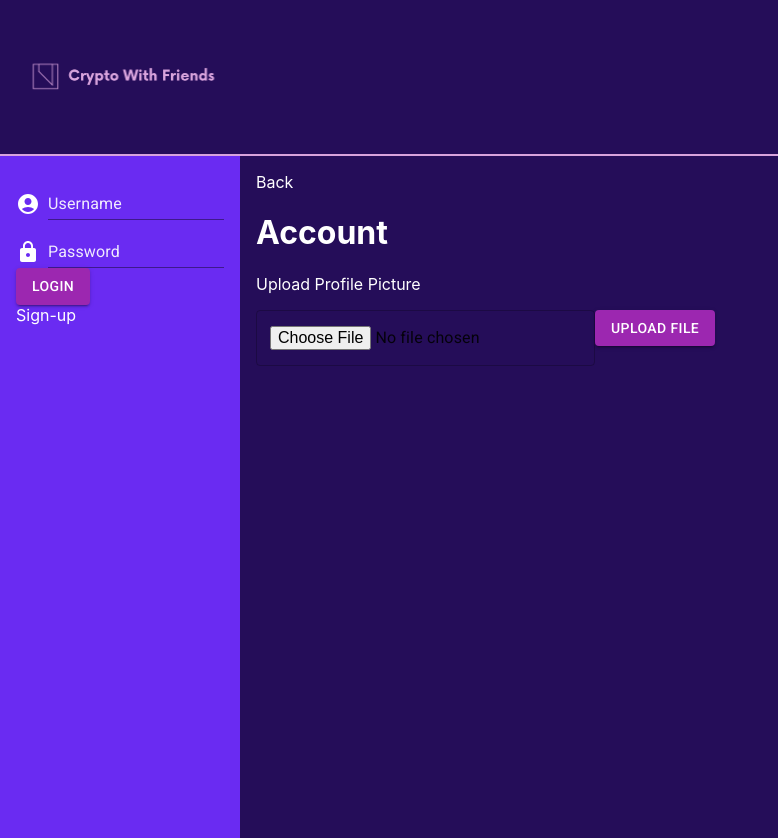
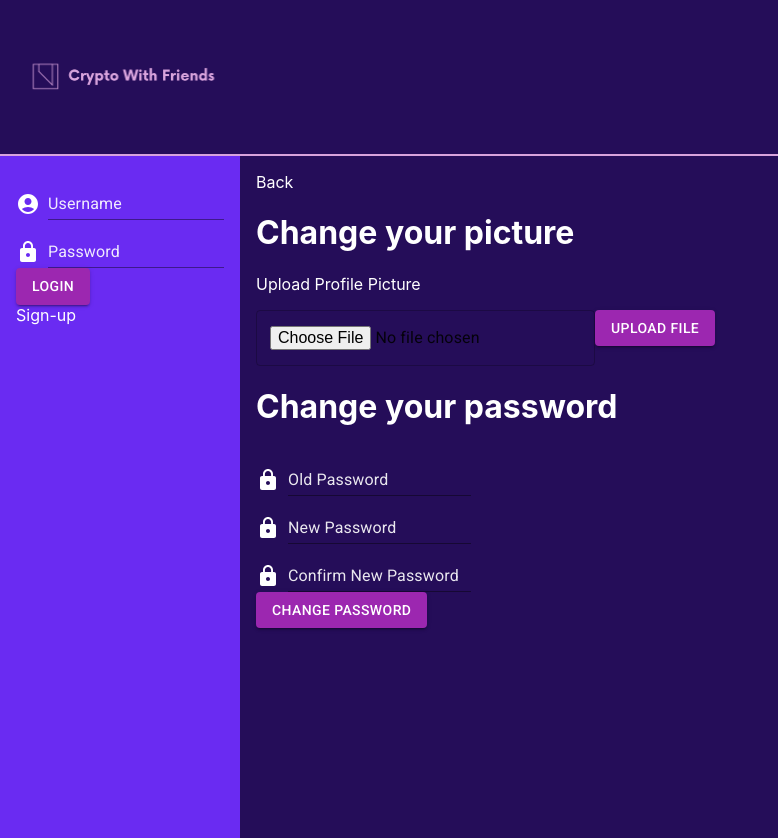
Before and after one commit to inherentspice/cwf-web, a React (Create React App) app: page /account in a window 1280 px wide. Shown: the whole page, without its empty margins (0-778 px from the left). Built offline with nearby package versions, Linux system fonts and the light colour scheme.

Commit message:
created option to change password in account component

```diff
--- a/src/components/layout/sidebar.js
+++ b/src/components/layout/sidebar.js
@@ -4,7 +4,7 @@ import AccountCircle from '@mui/icons-material/AccountCircle';
 import LockIcon from '@mui/icons-material/Lock';
 import { auth } from "../../services/user-services";
 import { useAuth } from "../../hooks/use-auth";
-import { Link } from "react-router-dom";
+import { Link, useNavigate} from "react-router-dom";
 import User from "../user/user";
 
 export default function SideBar() {
@@ -12,6 +12,8 @@ export default function SideBar() {
   const [ username, setUsername ] = useState("");
   const [ password, setPassword ] = useState("");
   const { authData, setAuth } = useAuth();
+
+  const navigate = useNavigate();
 
   const handleSubmit = async e => {
     e.preventDefault();
@@ -23,6 +25,9 @@ export default function SideBar() {
     setAuth(null);
   }
 
+  const account = () => {
+    navigate("/account");
+  }
 
   return (
     <div className="sidebar">
@@ -69,6 +74,8 @@ export default function SideBar() {
           <br/>
           <br/>
           <Button variant="contained" color="primary" onClick={() => logout()}>Logout</Button>
+          <Button variant="contained" color="primary" onClick={() => account()}>My Account</Button>
+
         </div>
       }
     </div>
--- a/src/components/user/account.js
+++ b/src/components/user/account.js
@@ -2,16 +2,20 @@ import { Link } from "react-router-dom";
 import React, { useState } from "react";
 import { useAuth } from "../../hooks/use-auth";
 import { Button, TextField, Box } from "@mui/material";
-import AccountCircle from '@mui/icons-material/AccountCircle';
 import LockIcon from '@mui/icons-material/Lock';
-import EmailIcon from '@mui/icons-material/Email';
-import { register, uploadProfilePic } from "../../services/user-services";
+import { changePassword, uploadProfilePic } from "../../services/user-services";
 
 export default function Account() {
 
   const { authData } = useAuth();
   const [ image, setImage ] = useState();
+  const [ oldPassword, setOldPassword ] = useState("");
+  const [ newPassword, setNewPassword ] = useState("");
+  const [ newPasswordConfirm, setNewPasswordConfirm] = useState("");
 
+  const passMatch = () => {
+    return newPassword === newPasswordConfirm;
+  }
 
   const uploadFile = async e => {
     e.preventDefault();
@@ -20,10 +24,24 @@ export default function Account() {
     const profileData = await uploadProfilePic(authData.user.id, uploadData);
   }
 
+  const changePass = async e => {
+    e.preventDefault();
+    if (passMatch()) {
+      const regData =  await changePassword({old_password: oldPassword, new_password: newPassword}, authData.user.id);
+      // if (regData) {
+      //   const authDataJson = await auth({username, password});
+      //   setAuth(authDataJson);
+      //   navigate("/account");
+      // }
+    } else {
+      console.log("nope")
+    }
+  }
+
   return (
     <div>
       <Link to={"/"}>Back</Link>
-      <h1>Account</h1>
+      <h1>Change your picture</h1>
       <form onSubmit={uploadFile}>
         <label>
           <p>Upload Profile Picture</p>
@@ -31,6 +49,67 @@ export default function Account() {
         </label>
         <Button type="submit" variant="contained" color="primary">Upload File</Button>
       </form>
-    </div>
+      <h1>Change your password</h1>
+      <form onSubmit={changePass}>
+          <Box sx={{ display: 'flex', alignItems: 'flex-end'}}>
+            <LockIcon sx={{ color: 'action.active', mr: 1, my: 0.5, color: 'white'}} />
+            <TextField
+              id="input-with-sx"
+              label="Old Password"
+              variant="standard"
+              sx={{
+                "& .MuiInputLabel-root": {
+                  color: "white",
+                  opacity: .9,
+                },
+                "input": {
+                  color: "white"
+                }
+              }}
+              type="password"
+              onChange={ e => setOldPassword(e.target.value)}
+            />
+          </Box>
+          <Box sx={{ display: 'flex', alignItems: 'flex-end'}}>
+            <LockIcon sx={{ color: 'action.active', mr: 1, my: 0.5, color: 'white'}} />
+            <TextField
+              id="input-with-sx"
+              label="New Password"
+              variant="standard"
+              sx={{
+                "& .MuiInputLabel-root": {
+                  color: "white",
+                  opacity: .9,
+                },
+                "input": {
+                  color: "white"
+                }
+              }}
+              type="password"
+              onChange={ e => setNewPassword(e.target.value)}
+            />
+          </Box>
+          <Box sx={{ display: 'flex', alignItems: 'flex-end'}}>
+            <LockIcon sx={{ color: 'action.active', mr: 1, my: 0.5, color: 'white'}} />
+            <TextField
+              id="input-with-sx"
+              label="Confirm New Password"
+              variant="standard"
+              sx={{
+                "& .MuiInputLabel-root": {
+                  color: "white",
+                  opacity: .9,
+                },
+                "input": {
+                  color: "white"
+                }
+              }}
+              type="password"
+              onChange={ e => setNewPasswordConfirm(e.target.value)}
+            />
+          </Box>
+        <Button type="submit" variant="contained" color="primary">Change Password</Button>
+    </form>
+  </div>
   )
 }
--- a/src/services/user-services.js
+++ b/src/services/user-services.js
@@ -28,6 +28,21 @@ export async function register(userData) {
   }
 }
 
+export async function changePassword(userData, userId) {
+  try {
+    const authData = await fetch(`http://127.0.0.1:8000/api/users/${userId}/change_password/`, {
+      method: "PUT",
+      headers: {
+        "Content-Type": "application/json",
+      },
+      body: JSON.stringify(userData)
+    })
+    return await authData.json()
+  } catch (err) {
+    console.log(err);
+  }
+}
+
 export async function uploadProfilePic(profileId, data) {
   try {
     const authData = await fetch(`http://127.0.0.1:8000/api/profile/${profileId}/`, {
```
